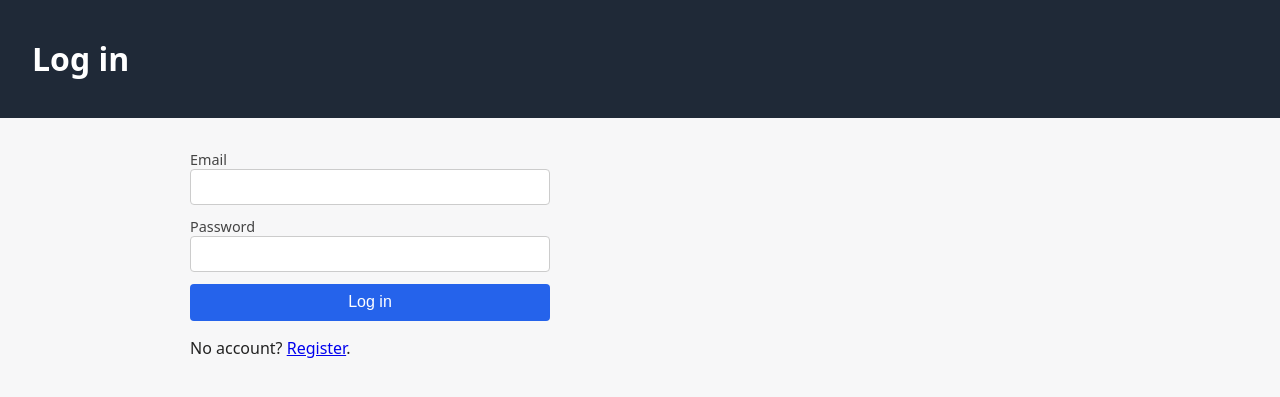
After one commit to KJ793/talent-matching, a PHP site: page /login.php in a window 1280 px wide. The commit adds this page. Shown: the top 397 px of the page. Run offline with PHP 8.4, Linux system fonts and the light colour scheme.

Commit message:
implement user registration, login and logout with sessions

```diff
--- a/assets/css/style.css
+++ b/assets/css/style.css
@@ -9,9 +9,56 @@ header {
     background: #1f2937;
     color: white;
     padding: 1rem 2rem;
+    display: flex;
+    justify-content: space-between;
+    align-items: center;
 }
+header nav a {
+    color: #93c5fd;
+    margin-left: 1rem;
+    text-decoration: none;
+}
+header nav a:hover { text-decoration: underline; }
 main {
     max-width: 900px;
     margin: 2rem auto;
     padding: 0 1rem;
 }
+
+/* Forms */
+.auth-form {
+    display: flex;
+    flex-direction: column;
+    gap: 0.75rem;
+    max-width: 360px;
+}
+.auth-form label {
+    display: flex;
+    flex-direction: column;
+    font-size: 0.9rem;
+    color: #444;
+}
+.auth-form input,
+.auth-form select {
+    padding: 0.5rem;
+    border: 1px solid #ccc;
+    border-radius: 4px;
+    font-size: 1rem;
+}
+.auth-form button {
+    padding: 0.6rem;
+    background: #2563eb;
+    color: white;
+    border: none;
+    border-radius: 4px;
+    cursor: pointer;
+    font-size: 1rem;
+}
+.auth-form button:hover { background: #1d4ed8; }
+
+.error {
+    background: #fee2e2;
+    color: #991b1b;
+    padding: 0.6rem 1rem;
+    border-radius: 4px;
+}
--- /dev/null
+++ b/login.php
@@ -0,0 +1,49 @@
+<?php
+require_once __DIR__ . '/bootstrap.php';
+
+use App\Auth;
+use App\Session;
+
+Session::start();
+
+$error = null;
+
+if ($_SERVER['REQUEST_METHOD'] === 'POST') {
+    $email    = trim($_POST['email']    ?? '');
+    $password = $_POST['password'] ?? '';
+
+    if (Auth::attempt($email, $password)) {
+        header('Location: index.php');
+        exit;
+    }
+    $error = 'Invalid email or password.';
+}
+?>
+<!DOCTYPE html>
+<html lang="en">
+<head>
+    <meta charset="UTF-8">
+    <title>Log in</title>
+    <link rel="stylesheet" href="assets/css/style.css">
+</head>
+<body>
+<header><h1>Log in</h1></header>
+<main>
+    <?php if ($error): ?>
+        <p class="error"><?= htmlspecialchars($error) ?></p>
+    <?php endif; ?>
+
+    <form method="POST" class="auth-form">
+        <label>Email
+            <input type="email" name="email" required>
+        </label>
+        <label>Password
+            <input type="password" name="password" required>
+        </label>
+        <button type="submit">Log in</button>
+    </form>
+
+    <p>No account? <a href="register.php">Register</a>.</p>
+</main>
+</body>
+</html>
```
Also changed, not shown: index.php (+26 -9 lines), logout.php (added, +8 -0 lines), register.php (added, +67 -0 lines), src/Auth.php (added, +88 -0 lines), src/UserRepository.php (added, +39 -0 lines).
